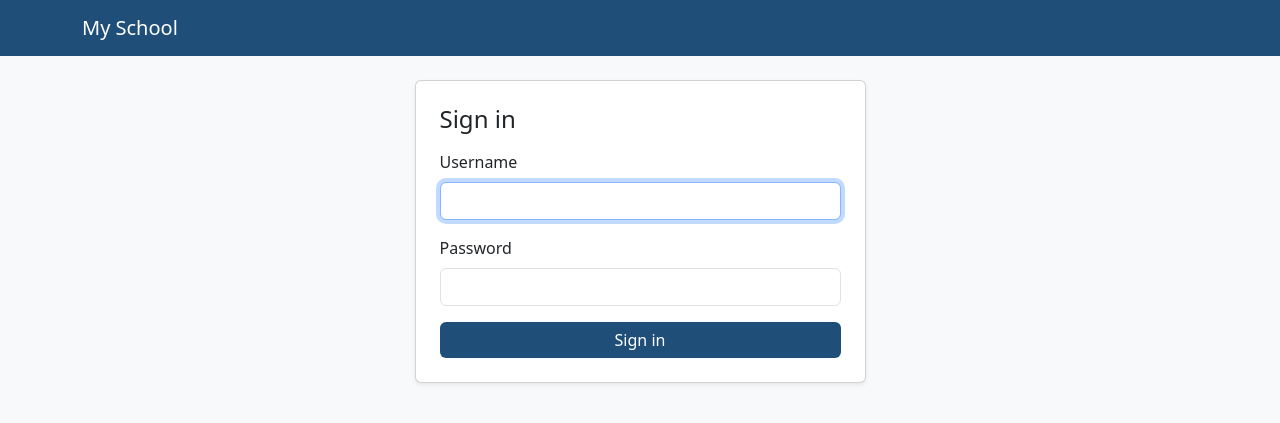
After one commit to ibrocods/musab-sms, a Django app: page /accounts/login/ in a window 1280 px wide. The commit adds this page. Shown: the top 423 px of the page. Run offline with Django 5.2, Linux system fonts and the light colour scheme; data comes from the database, SQL or seed files in the repository; some libraries are stand-ins or nearby versions.

Commit message:
Add staff login, logout and test accounts

```diff
--- a/config/settings/base.py
+++ b/config/settings/base.py
@@ -68,3 +68,7 @@ STATICFILES_DIRS = [BASE_DIR / 'static']
 STATIC_ROOT = BASE_DIR / 'staticfiles'
 
 DEFAULT_AUTO_FIELD = 'django.db.models.BigAutoField'
+
+LOGIN_URL = 'login'
+LOGIN_REDIRECT_URL = '/'
+LOGOUT_REDIRECT_URL = 'login'
--- a/config/urls.py
+++ b/config/urls.py
@@ -18,9 +18,11 @@ from django.contrib import admin
 from django.contrib.admin import views
 from core import views
 from django.urls import path
-
+from django.contrib.auth import views as auth_views
 urlpatterns = [
     path('admin/', admin.site.urls),
      path('', views.home, name='home'),
      path('school.css', views.school_css, name='school_css'),
+    path('accounts/login/', auth_views.LoginView.as_view(template_name='registration/login.html'), name='login'),
+    path('accounts/logout/', auth_views.LogoutView.as_view(), name='logout'),
 ]
--- a/core/views.py
+++ b/core/views.py
@@ -1,7 +1,10 @@
 from django.http import HttpResponse
 from django.shortcuts import render
 from .models import SchoolProfile
+from django.contrib.auth.decorators import login_required
 
+
+@login_required
 def home(request):
     return render(request, 'home.html', {})
 
--- a/templates/base.html
+++ b/templates/base.html
@@ -16,6 +16,13 @@
   <nav class="navbar navbar-expand-lg navbar-dark bg-school mb-4">
   <div class="container">
     <a class="navbar-brand" href="/">{{ school.name }}</a>
+    {% if user.is_authenticated %}
+  <span class="navbar-text text-white me-3">{{ user.get_username }}</span>
+  <form method="post" action="{% url 'logout' %}" class="d-inline">
+    {% csrf_token %}
+    <button type="submit" class="btn btn-sm btn-outline-light">Sign out</button>
+  </form>
+{% endif %}
   </div>
 </nav>
 
--- /dev/null
+++ b/templates/registration/login.html
@@ -0,0 +1,31 @@
+{% extends 'base.html' %}
+{% block title %}Sign in{% endblock %}
+{% block content %}
+<div class="row justify-content-center">
+  <div class="col-md-5">
+    <div class="card shadow-sm">
+      <div class="card-body p-4">
+        <h1 class="h4 mb-3">Sign in</h1>
+
+        {% if form.errors %}
+          <div class="alert alert-danger">Username or password is incorrect.</div>
+        {% endif %}
+
+        <form method="post">
+          {% csrf_token %}
+          <input type="hidden" name="next" value="{{ next }}">
+          <div class="mb-3">
+            <label for="id_username" class="form-label">Username</label>
+            <input type="text" name="username" id="id_username" class="form-control" required autofocus>
+          </div>
+          <div class="mb-3">
+            <label for="id_password" class="form-label">Password</label>
+            <input type="password" name="password" id="id_password" class="form-control" required>
+          </div>
+          <button type="submit" class="btn btn-school w-100">Sign in</button>
+        </form>
+      </div>
+    </div>
+  </div>
+</div>
+{% endblock %}
```
Also changed, not shown: core/tests.py (+16 -0 lines).
